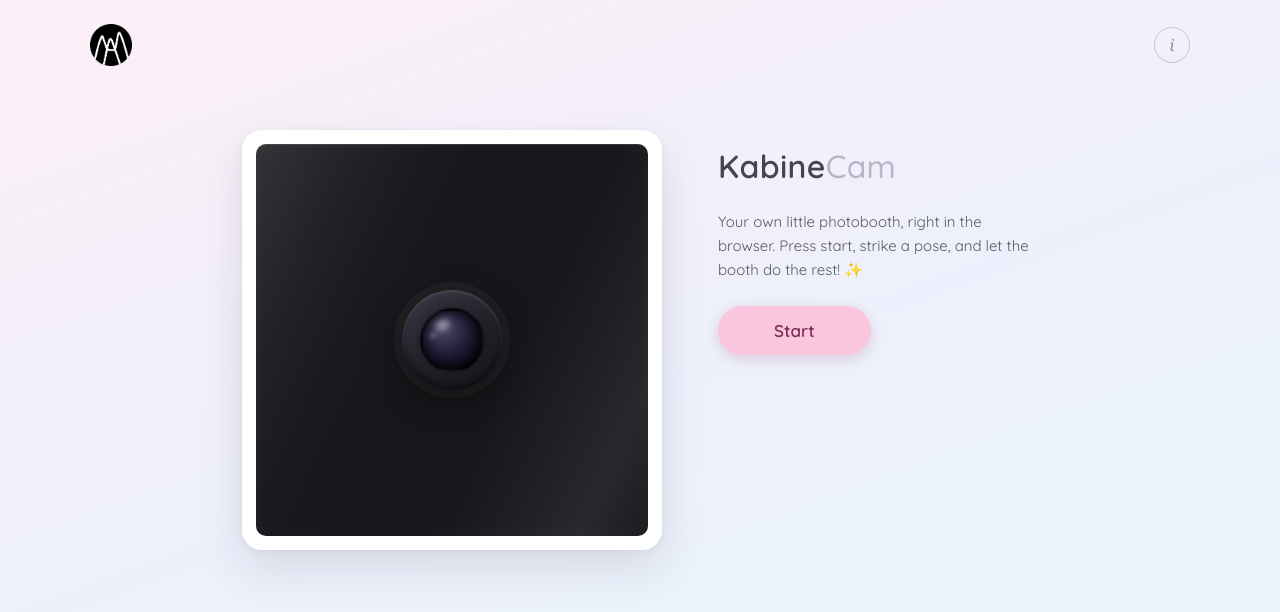
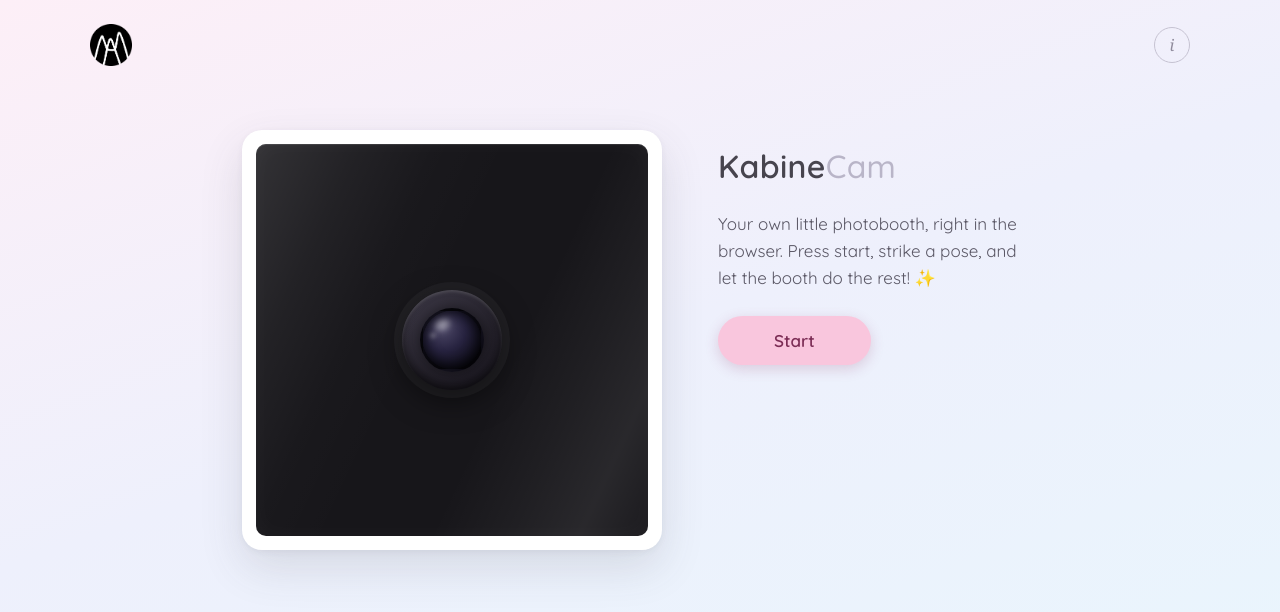
Before and after one commit to camomillar/KabineCam, a Next.js app: page / in a window 1280 px wide. Shown: the top 612 px of the page. Built offline with nearby package versions, Linux system fonts and the light colour scheme.

Commit message:
Bump the description text from 15px to 17px

```diff
--- a/app/components/CameraView.module.css
+++ b/app/components/CameraView.module.css
@@ -32,7 +32,7 @@
 }
 
 .description {
-  font-size: 0.9375rem;
+  font-size: 1.0625rem;
   line-height: 1.6;
   color: #5b5866;
   margin: 0;
--- a/app/components/PhotoBooth.module.css
+++ b/app/components/PhotoBooth.module.css
@@ -106,7 +106,7 @@
 }
 
 .description {
-  font-size: 0.9375rem;
+  font-size: 1.0625rem;
   line-height: 1.6;
   color: #5b5866;
   margin: 0;
--- a/app/components/ResultsView.module.css
+++ b/app/components/ResultsView.module.css
@@ -33,7 +33,7 @@
 }
 
 .description {
-  font-size: 0.9375rem;
+  font-size: 1.0625rem;
   line-height: 1.6;
   color: #5b5866;
   margin: 0;
```
